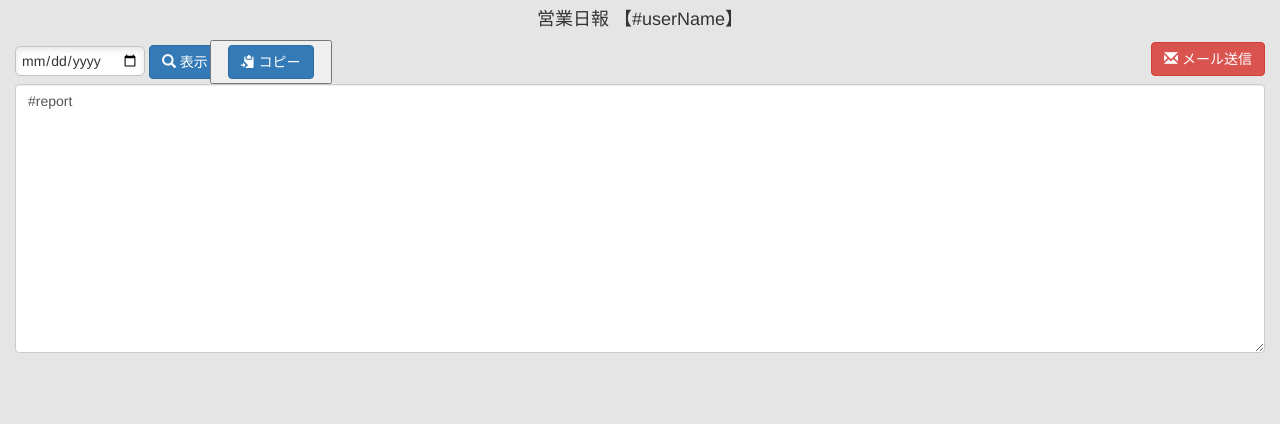
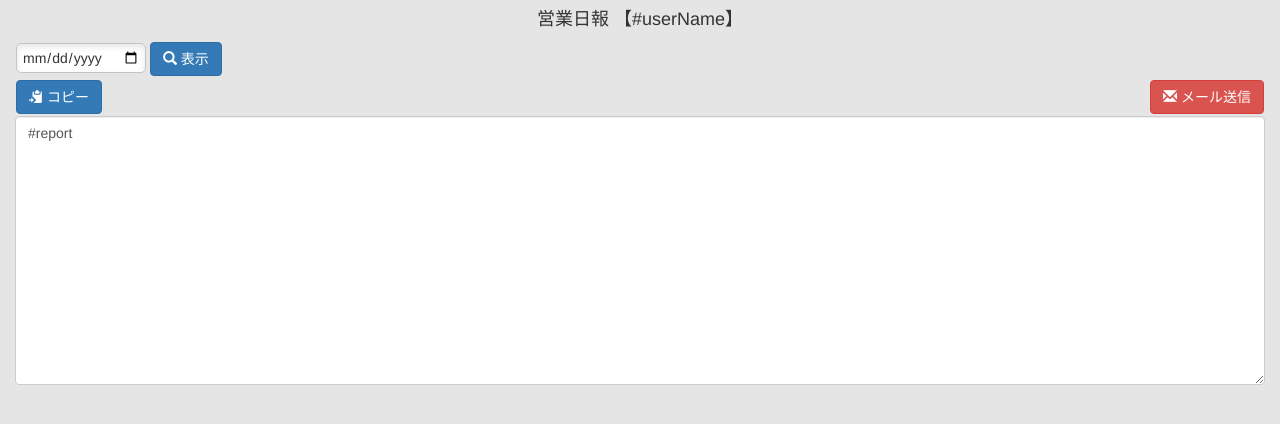
Before and after one commit to sjitech/ios-test, a plain HTML site: page report.html in a window 1280 px wide. Drawn offline with nearby package versions, Linux system fonts and the light colour scheme; some packages are replaced by stand-ins of ours; a script that the page names is missing.

Commit message:
Update report.html

```diff
--- a/report.html
+++ b/report.html
@@ -42,12 +42,14 @@
 <div class="container-fluid">
     <form>
         <h4 class="text-center">営業日報 【#userName】</h4>
-        <input type="date" name="date" value="#date">
-        <button name="show" class="btn btn-primary">
-            <span class="glyphicon glyphicon-search"></span>
-            表示
-        </button>
-        <button class="row">
+        <div class="row">
+            <input type="date" name="date" value="#date">
+            <button name="show" class="btn btn-primary">
+                <span class="glyphicon glyphicon-search"></span>
+                表示
+            </button>
+        </div>
+        <div class="row">
             <span class="btn btn-primary" id="copy" data-clipboard-target="#report">
                 <span class="glyphicon glyphicon-copy"></span>
                 コピー
@@ -56,12 +58,12 @@
                 <span class="glyphicon glyphicon-envelope"></span>
                 メール送信
             </button>
-        </button>
+        </div>
         <textarea name="report" id="report" class="form-control" rows="12">#report</textarea>
     </form>
 </div>
 <script>
-  console.log(new Clipboard('#copy', {container: document.getElementById('copy')}));
+  console.log(new Clipboard('#copy'/*, {container: document.getElementById('copy')}*/));
 </script>
 </body>
 </html>
```
